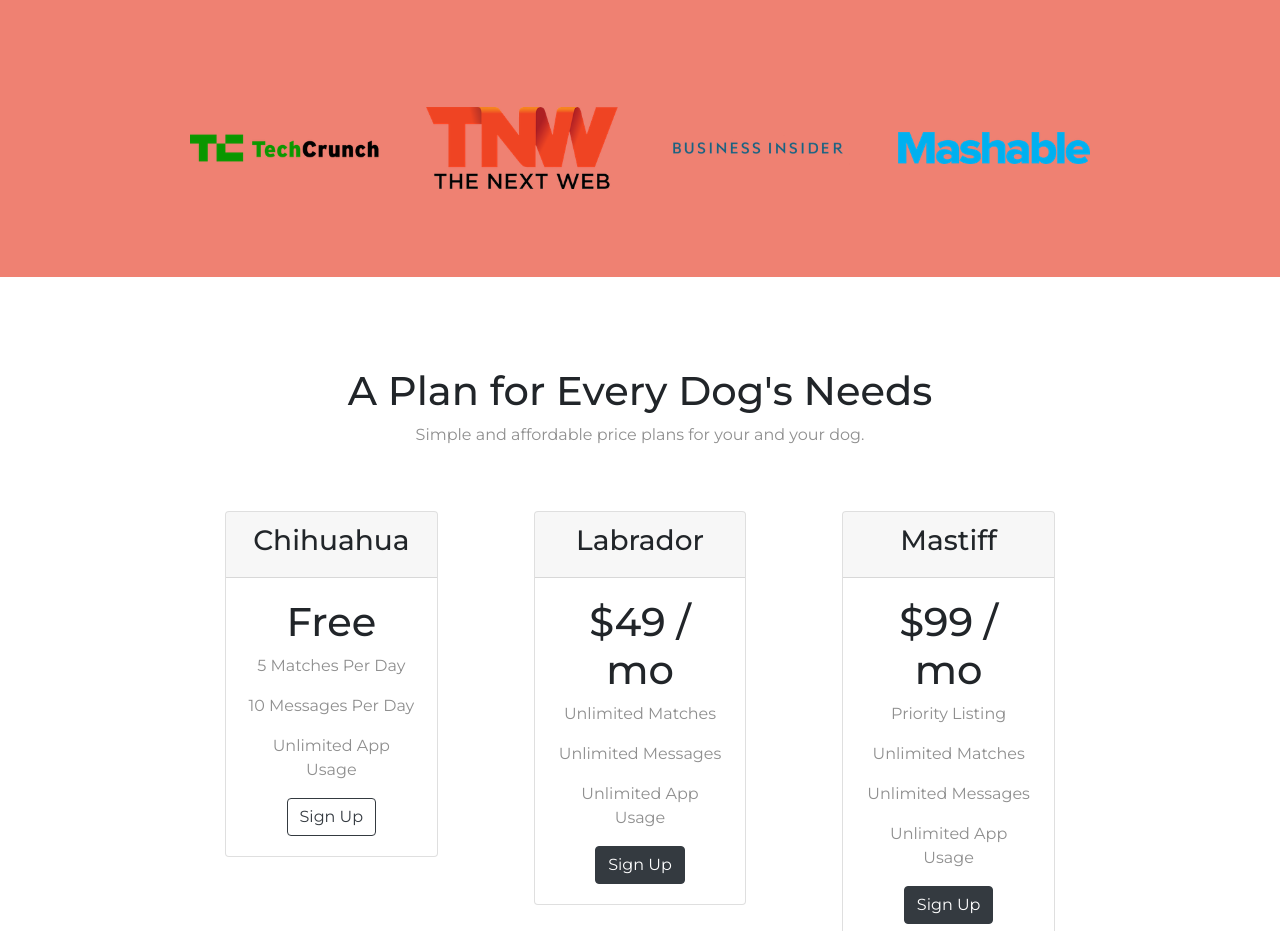
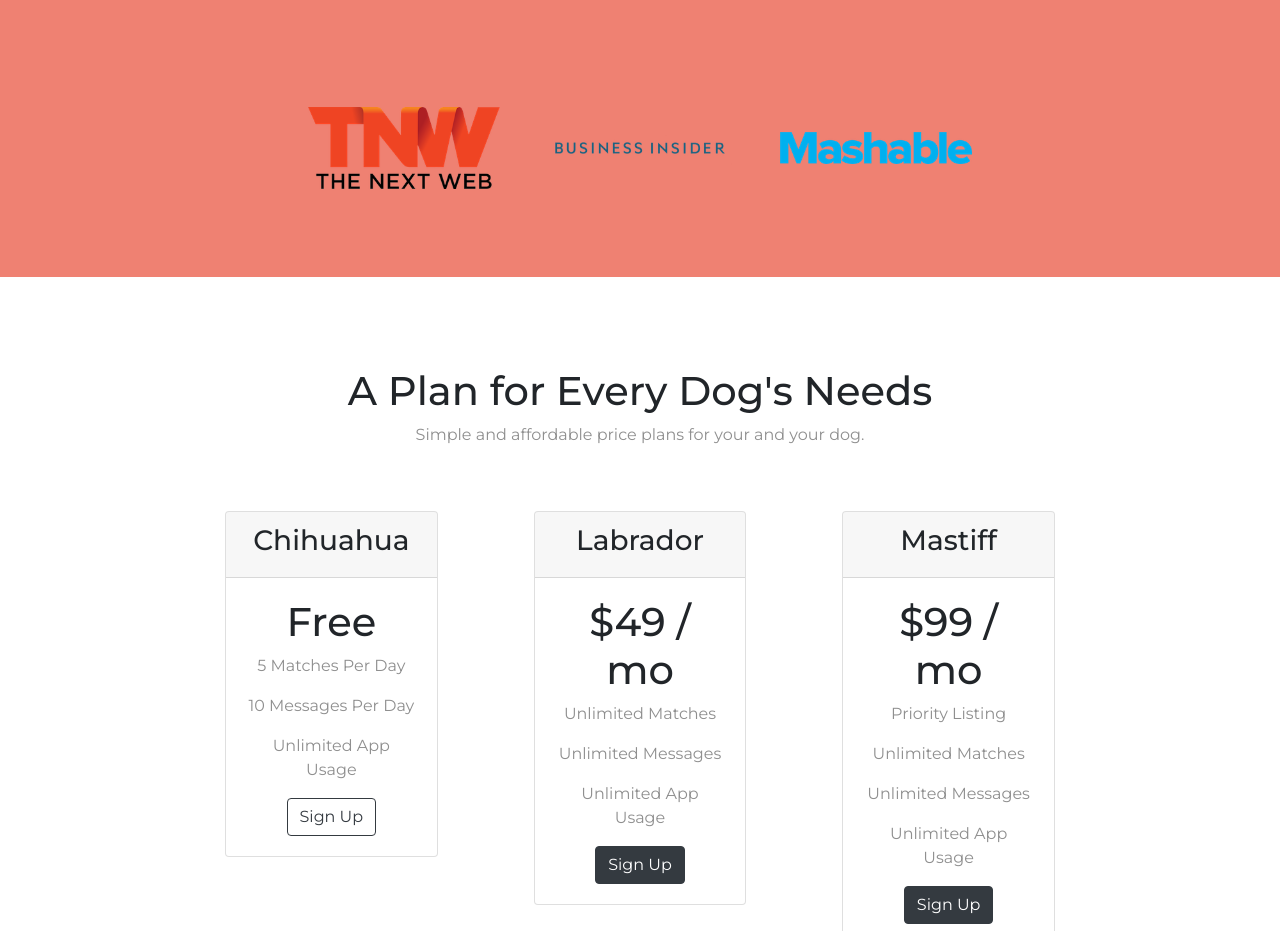
Before and after one commit to dan9b6/tindog, a plain HTML site: page index.html in a window 1280 px wide. Shown: the part 1520-2451 px from the top of the page. Drawn offline with nearby package versions, Linux system fonts and the light colour scheme.

Commit message:
Removed image

```diff
--- a/index.html
+++ b/index.html
@@ -148,7 +148,6 @@
 
     <section id="press">
 
-      <img class="press-logo" src="images/techcrunch.png" alt="techcrunch-logo" />
       <img class="press-logo" src="images/tnw.png" alt="tnw-logo" />
       <img class="press-logo" src="images/bizinsider.png" alt="biz-insider-logo" />
       <img class="press-logo" src="images/mashable.png" alt="mashable-logo" />
```
